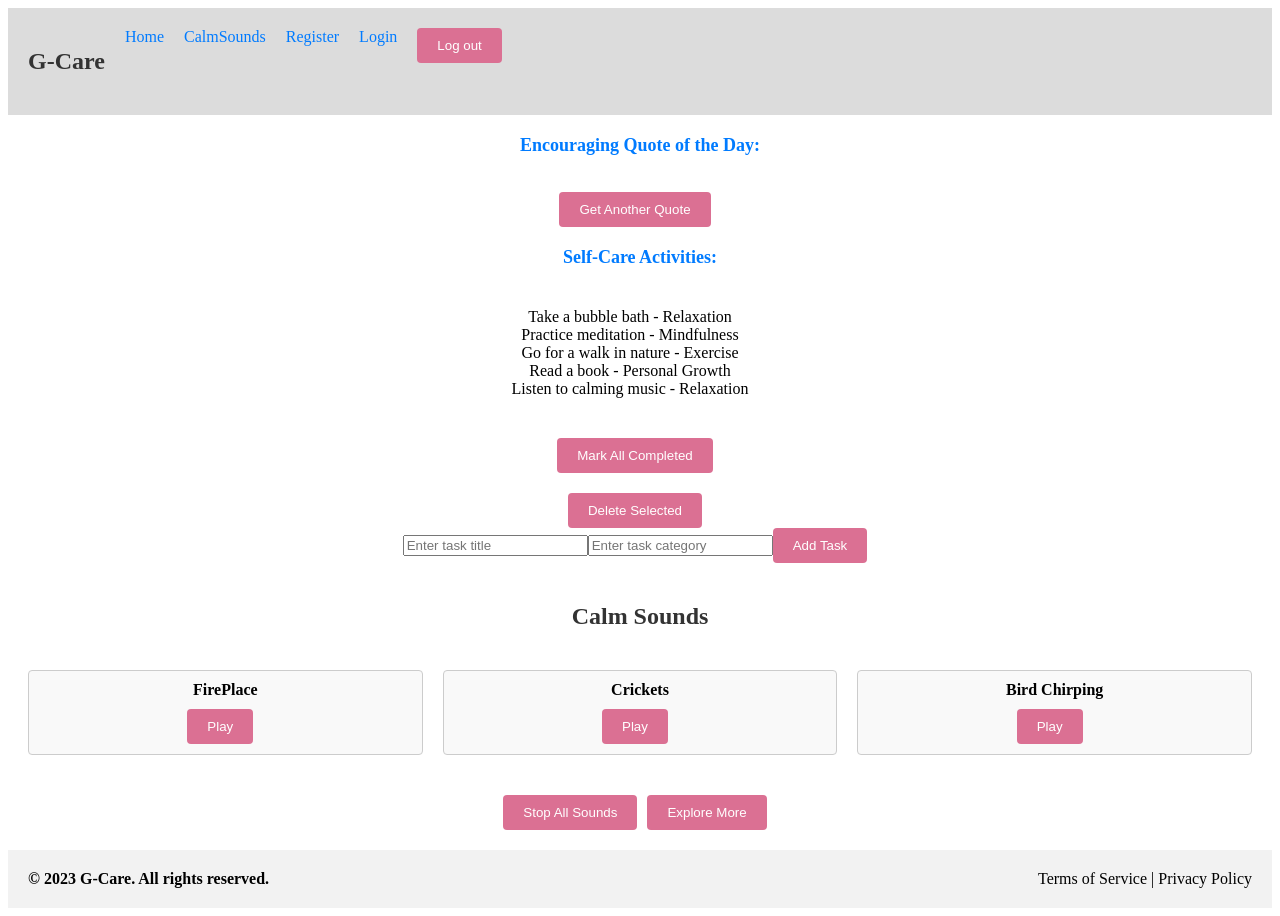
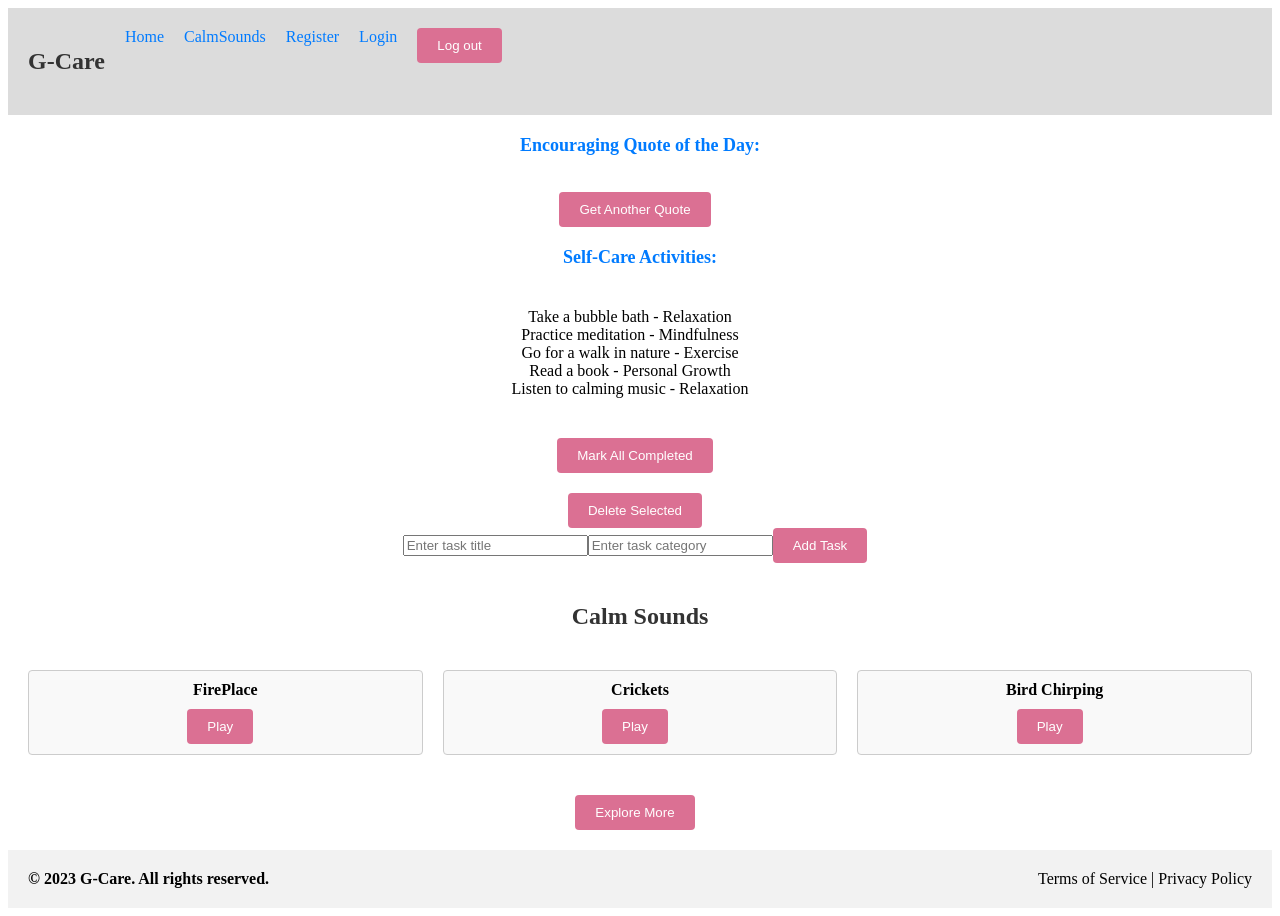
Before and after one commit to gatwirival/CalmG-Care, a Next.js app: page / in a window 1280 px wide. Built offline with nearby package versions, Linux system fonts and the light colour scheme; no server answers.

Commit message:
Update Calmsounds.js

```diff
--- a/pages/components/Calmsounds.js
+++ b/pages/components/Calmsounds.js
@@ -16,14 +16,6 @@ const CalmSounds = () => {
         return { ...sound, playing: false };
       }
     });
-    setSounds(updatedSounds);
-  };
-
-  const handleStopSound = () => {
-    const updatedSounds = sounds.map((sound) => ({
-      ...sound,
-      playing: false,
-    }));
     setSounds(updatedSounds);
   };
 
@@ -48,7 +40,6 @@ const CalmSounds = () => {
         ))}
       </div>
       <div className="buttons-container">
-        <button onClick={handleStopSound}>Stop All Sounds</button>
         <Link href="/Sounds">
           <button>Explore More</button>
         </Link>
```
